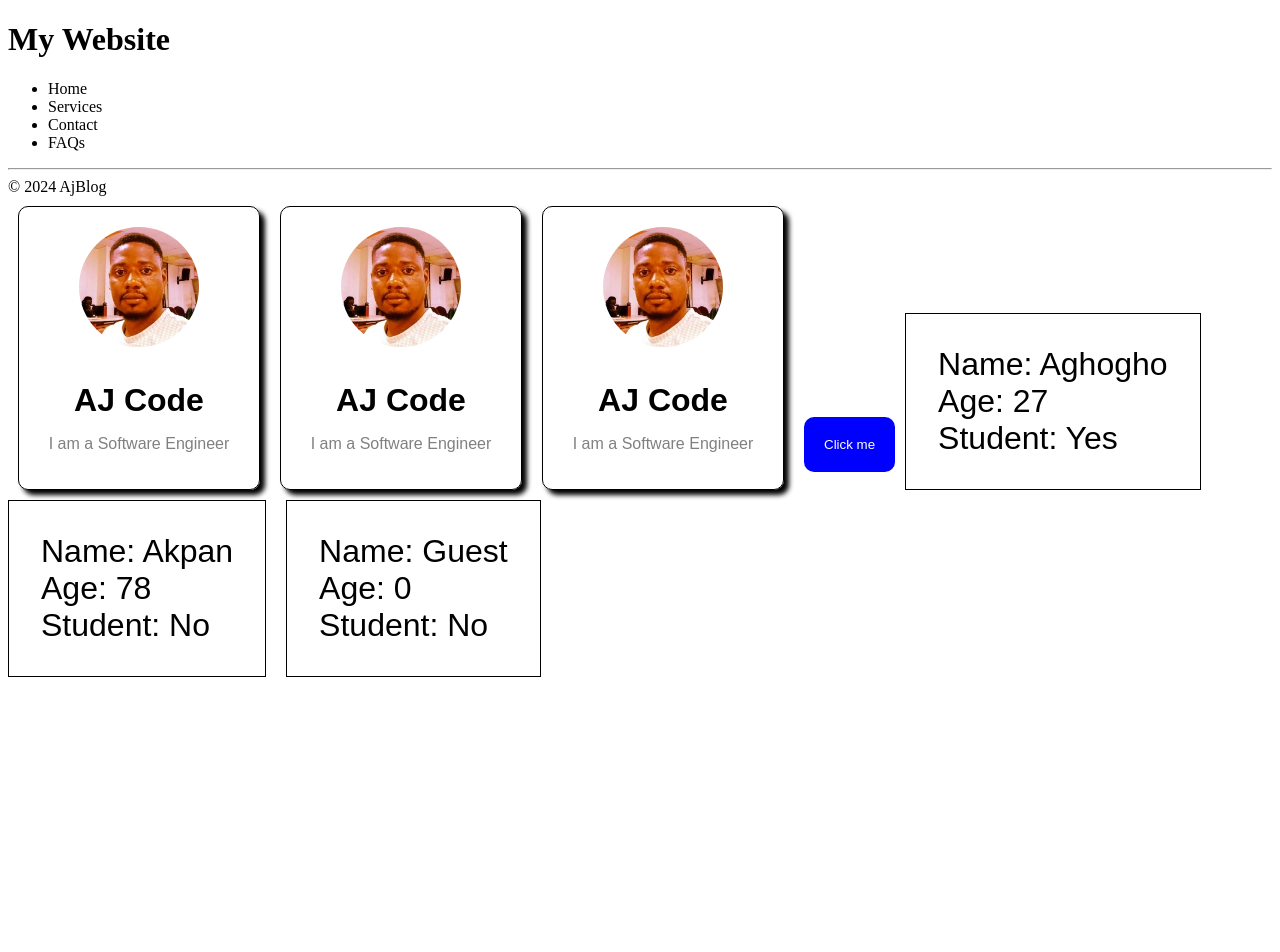
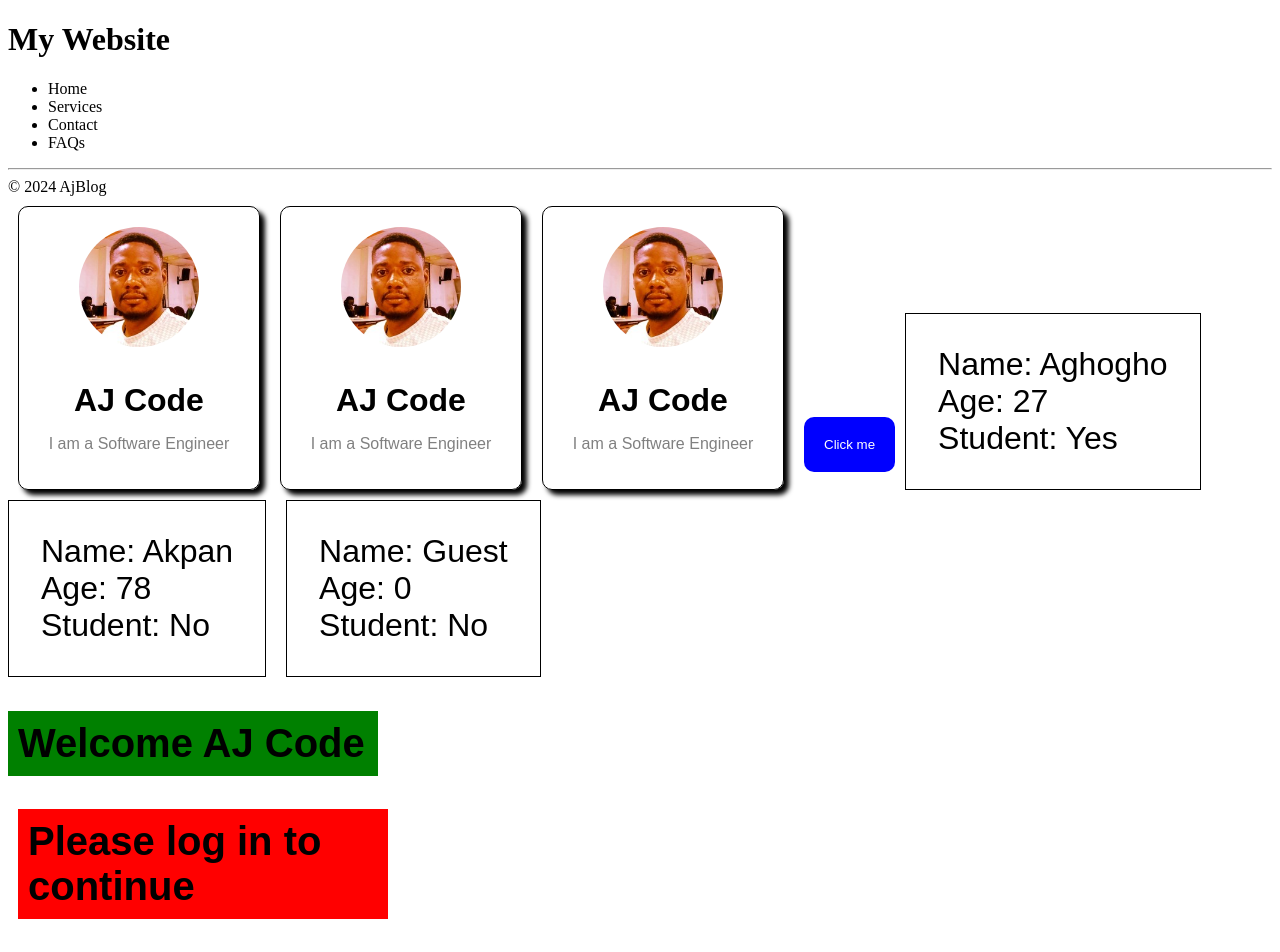
Before and after one commit to Jesemeil/JavaScriptProjects, a React (Vite) app in the folder my-react-app/: page / in a window 1280 px wide. Before the commit the page ends 800 px from the top, so only its background shows below. Built offline with nearby package versions, Linux system fonts and the light colour scheme.

Commit message:
Added UserGreeting

```diff
--- a/my-react-app/src/App.jsx
+++ b/my-react-app/src/App.jsx
@@ -3,6 +3,7 @@ import Footer from "./Footer";
 import Card from "./Card";
 import Button from "./Button/Button";
 import Student from "./Student";
+import UserGreeting from "./UserGreeting";
 
 function App() {
   return (
@@ -16,6 +17,8 @@ function App() {
       <Student name="Aghogho" age={27} isStudent={true} />
       <Student name="Akpan" age="78" isStudent={false} />
       <Student />
+      <UserGreeting isLoggedIn={true} username="AJ Code" />
+      <UserGreeting />
     </>
   );
 }
--- /dev/null
+++ b/my-react-app/src/UserGreeting.jsx
@@ -0,0 +1,21 @@
+import PropTypes from "prop-types";
+function UserGreeting(props) {
+  const welcomeMessage = (
+    <h2 className="welcome-message">Welcome {props.username}</h2>
+  );
+  const loginPrompt = (
+    <h2 className="login-prompt">Please log in to continue </h2>
+  );
+
+  return props.isLoggedIn ? welcomeMessage : loginPrompt;
+}
+UserGreeting.propTypes = {
+  isLoggedIn: PropTypes.bool,
+  username: PropTypes.string,
+};
+UserGreeting.defaultProps = {
+  isLoggedIn: false,
+  username: "Gusest",
+};
+
+export default UserGreeting;
--- a/my-react-app/src/index.css
+++ b/my-react-app/src/index.css
@@ -58,3 +58,20 @@ button:hover {
 .student p {
   margin: 0;
 }
+
+.welcome-message {
+  font-family: Arial, sans-serif;
+  font-size: 2.5em;
+  background-color: green;
+  padding: 10px;
+  max-width: 350px;
+}
+
+.login-prompt {
+  font-family: Arial, sans-serif;
+  font-size: 2.5em;
+  background-color: red;
+  padding: 10px;
+  max-width: 350px;
+  margin-left: 10px;
+}
```
